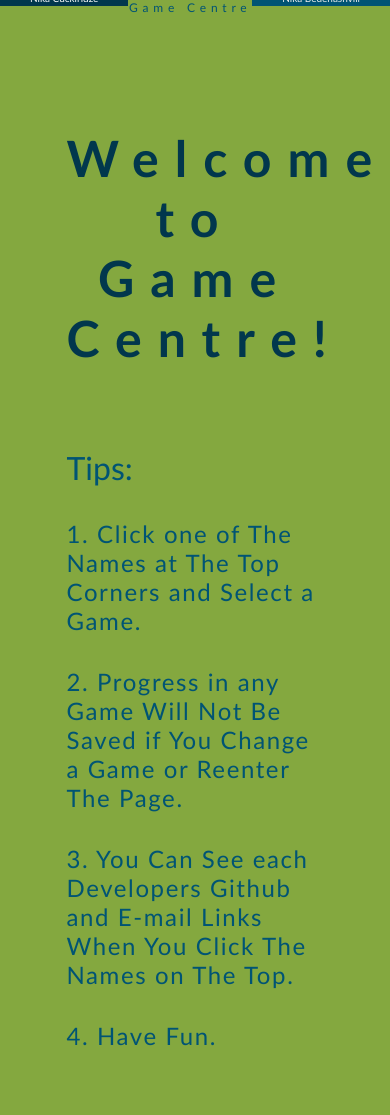
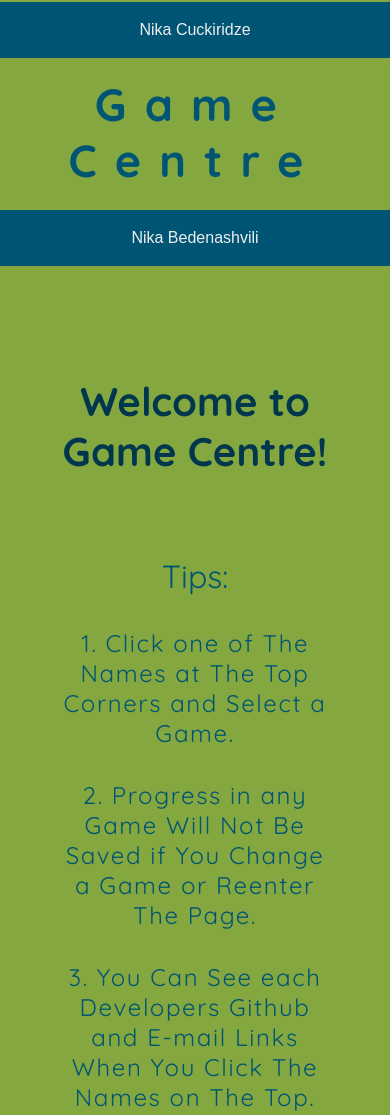
Before and after one commit to nikaakin/game-centre-js, a plain HTML site: page index.html in a window 390 px wide. Shown: the top 1115 px of the page. Before the commit the page ends 1050 px from the top, so only its background shows below. Drawn offline with Linux system fonts and the light colour scheme; a web font is replaced by a local one.

Commit message:
modify css

```diff
--- a/style.css
+++ b/style.css
@@ -1,12 +1,16 @@
+@import url('https://fonts.googleapis.com/css2?family=Asap:ital,wght@0,400;0,600;1,600&family=Finger+Paint&family=Fredoka:wght@300;400;500;700&family=Open+Sans:ital,wght@0,300;0,400;0,500;0,600;1,300;1,400;1,500&family=Quicksand:wght@300;400;500;600;700&family=Rampart+One&family=Righteous&display=swap');
+
+
+
 *,*:after, *:before{
     padding: 0;
     margin: 0;
     box-sizing: border-box;
-    font-family: 'Gill Sans', 'Gill Sans MT', Calibri, 'Trebuchet MS', sans-serif;
 }
 
 body{
     background: rgb(108 151 25 / 83%);
+    font-family: 'Quicksand', sans-serif;
 }
 
 
@@ -55,12 +59,22 @@ body{
 }
 
 .dropdown-menu > a {
-    font-size: 20px;
+    font-size: 24px;
+    padding: 16px;
     display: block;
     text-decoration: none;
     color: rgb(29, 29, 63);
     letter-spacing: 0.1em;
+    transition: all .3s ease;
+}
 
+.dropdown-menu > a:hover {
+    color: white;
+    background-color: rgb(124, 120, 114);
+}
+
+.contact-info {
+    cursor: pointer;
 }
 
 .contact-info:hover{
@@ -107,21 +121,52 @@ font-size: 24px;
 letter-spacing: 0.1rem;
 }
 
+.contact-info--link {
+    font-size: 24px;
+}
 
-@media (max-width: 900px) {
-    .contact-info{
-        font-size: 20px;
+@media screen and (max-width: 900px) {
+    .contact-info {
+        font-size: 16px;
     }
-    .header{
-        font-size: 25px;
+    .header {
+        flex-wrap: wrap;
+        gap: 20px;
+    }
+    .dropdown {
+        width: 100%;
+    }
+    .dropdown button {
+        width: 100%;
+    }
+    .title {
+        margin: 0 auto;
+        font-weight: 900;
+    }
+    .contact-info:focus + .dropdown-menu {
+        width: 90%;
+        left: 50%;
+        right: 50%;
+        transform: translateX(-50%);
+        z-index: 2;
     }
 }
 
-@media (max-width: 600px) {
-    .contact-info{
-        font-size: 10px;
+@media screen and (max-width: 450px) {
+    .welcome {
+        letter-spacing: 0;
+        font-size: 40px;
     }
-    .header{
-        font-size: 12px;
+    .container {
+        padding: 0 0.1rem;
+    }
+    .main {
+        padding-bottom: 40px;
+    }
+    .tips {
+        text-align: center;
+    }
+    .tip {
+        text-align: center;
     }
 }
```
